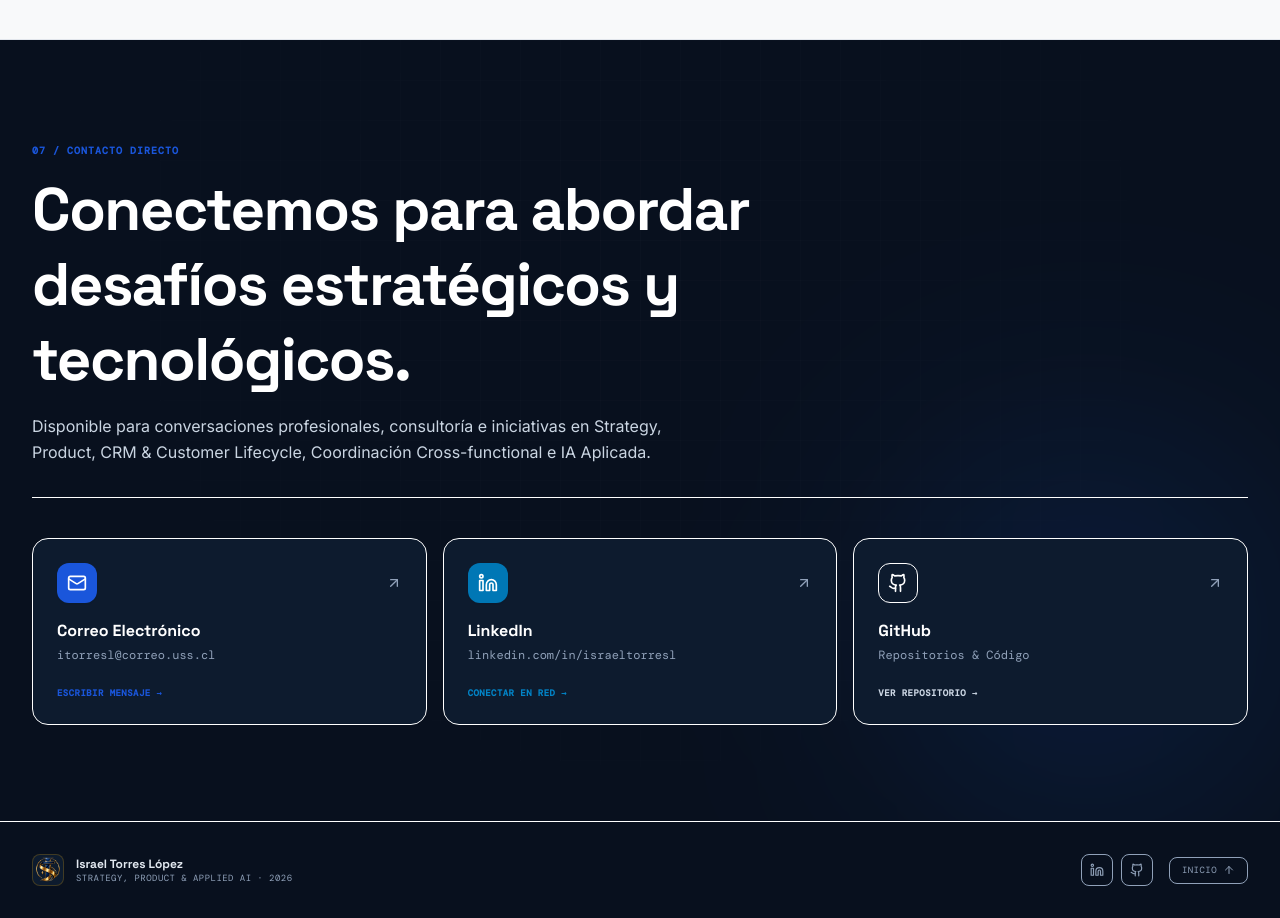
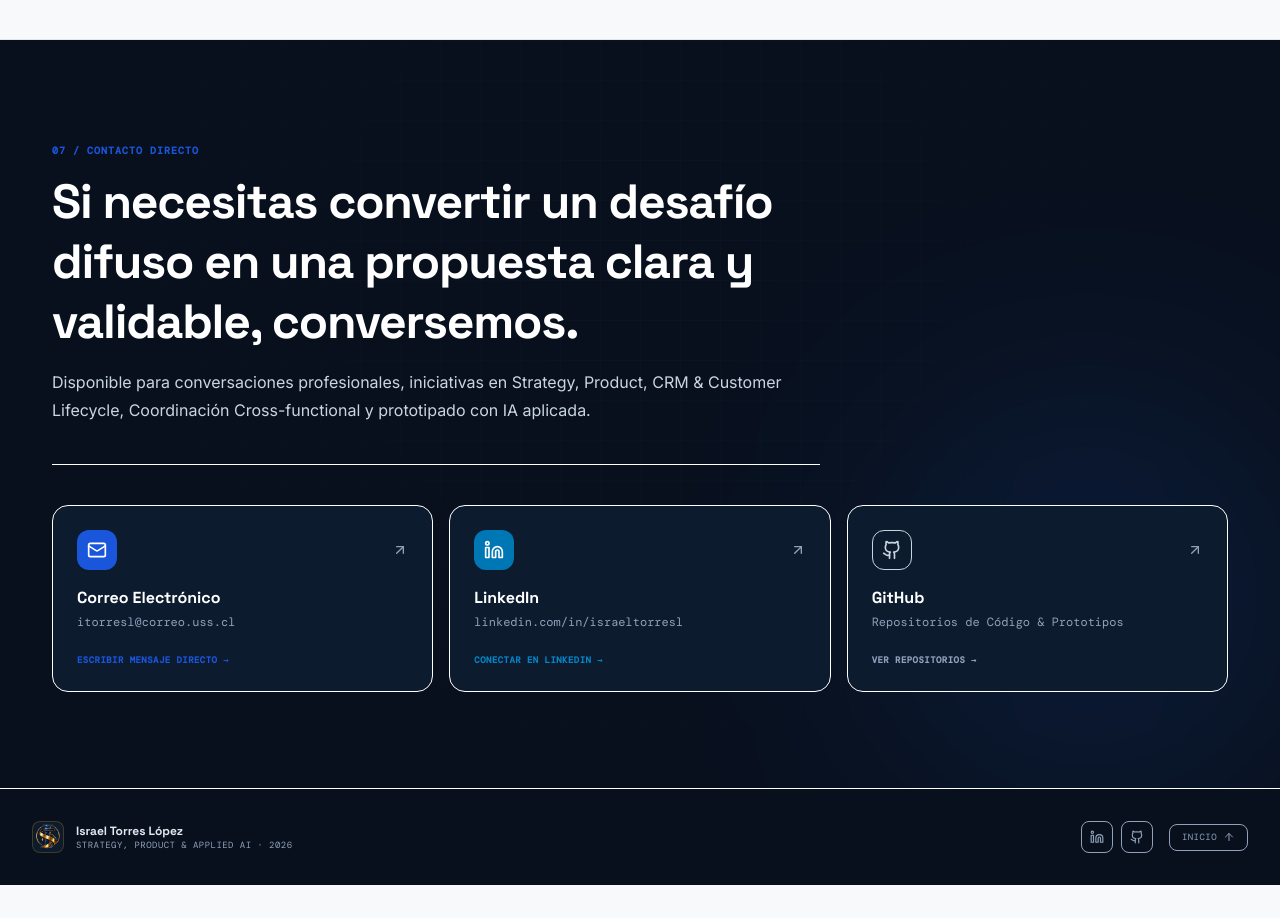
Before and after one commit to IsraelTorresIndustrial/Israel-Torres-Web, a React (Vite) app: page / in a window 1280 px wide. Shown: the part 9280-10198 px from the top of the page. After the commit the page ends 10165 px from the top, so only its background shows below. Built offline with nearby package versions, Linux system fonts and the light colour scheme; a web font is replaced by a local one.

Commit message:
feat(phase-12): complete final integration, responsive audit, and production release V2

```diff
--- a/index.html
+++ b/index.html
@@ -7,9 +7,9 @@
     <meta name="color-scheme" content="light dark" />
     <meta
       name="description"
-      content="Israel Torres — Ingeniero Civil Industrial & Data Consultant. Strategy, Product & Applied AI. Conecto CRM, analítica, coordinación cross-functional y prototipado rápido para validar soluciones antes de escalar."
+      content="Israel Torres — Ingeniero Civil Industrial & Data Consultant en Artefact. Strategy, Product & Applied AI. Conecto estrategia comercial, CRM, inteligencia de mercado e IA aplicada para hacer tangibles las ideas antes de escalar."
     />
-    <meta name="author" content="Israel Torres" />
+    <meta name="author" content="Israel Torres López" />
     <meta name="keywords" content="Strategy, Product Management, Applied AI, Data Consultant, CRM, Customer Lifecycle, Artefact, Rapid Prototyping, Ingeniero Civil Industrial" />
 
     <!-- Open Graph / Facebook / LinkedIn -->
@@ -19,7 +19,7 @@
     <meta property="og:title" content="Israel Torres — Strategy, Product & Applied AI" />
     <meta
       property="og:description"
-      content="Convierto problemas de negocio en estrategias, prototipos y herramientas que se pueden probar."
+      content="Estructuro problemas complejos y los convierto en propuestas que se pueden ver, probar e iterar."
     />
     <meta property="og:url" content="https://israel-torres-web.vercel.app/" />
     <meta property="og:image" content="https://israel-torres-web.vercel.app/logo.png" />
@@ -27,7 +27,7 @@
     <!-- Twitter / X Card -->
     <meta name="twitter:card" content="summary_large_image" />
     <meta name="twitter:title" content="Israel Torres — Strategy, Product & Applied AI" />
-    <meta name="twitter:description" content="Convierto problemas de negocio en estrategias, prototipos y herramientas que se pueden probar." />
+    <meta name="twitter:description" content="Estructuro problemas complejos y los convierto en propuestas que se pueden ver, probar e iterar." />
     <meta name="twitter:image" content="https://israel-torres-web.vercel.app/logo.png" />
 
     <link rel="canonical" href="https://israel-torres-web.vercel.app/" />
--- a/src/components/Contact.tsx
+++ b/src/components/Contact.tsx
@@ -9,23 +9,23 @@ export function Contact() {
       <div className="enterprise-grid absolute inset-0 opacity-45" aria-hidden="true" />
       <div className="glow-spot right-0 bottom-0 h-96 w-96 bg-brand-blue/15" aria-hidden="true" />
 
-      <div className="relative mx-auto max-w-[1280px] px-5 md:px-8">
+      <div className="relative mx-auto max-w-[1240px] px-5 md:px-8">
 
         {/* Section Header */}
-        <div className="border-b border-navy-800 pb-8">
+        <div className="border-b border-navy-800 pb-10 max-w-3xl">
           <span className="font-mono text-[10px] font-bold uppercase tracking-widest text-brand-blue">
             07 / Contacto Directo
           </span>
-          <h2 className="mt-3 font-display text-3xl font-bold tracking-tight text-white md:text-5xl lg:text-6xl max-w-3xl leading-tight">
-            Conectemos para abordar desafíos estratégicos y tecnológicos.
+          <h2 className="mt-3 font-display text-3xl sm:text-4xl md:text-5xl font-bold tracking-tight text-white leading-tight">
+            Si necesitas convertir un desafío difuso en una propuesta clara y validable, conversemos.
           </h2>
-          <p className="mt-4 max-w-2xl text-sm leading-relaxed text-slate-300 md:text-base">
-            Disponible para conversaciones profesionales, consultoría e iniciativas en Strategy, Product, CRM & Customer Lifecycle, Coordinación Cross-functional e IA Aplicada.
+          <p className="mt-4 text-sm leading-relaxed text-slate-300 md:text-base md:leading-7">
+            Disponible para conversaciones profesionales, iniciativas en Strategy, Product, CRM & Customer Lifecycle, Coordinación Cross-functional y prototipado con IA aplicada.
           </p>
         </div>
 
-        {/* Contact Action Cards */}
-        <div className="mt-10 grid gap-4 sm:grid-cols-3">
+        {/* Primary Contact Action Cards */}
+        <div className="mt-10 grid gap-4 sm:grid-cols-2 lg:grid-cols-3">
 
           <a
             href={`mailto:${personalInfo.email}`}
@@ -45,8 +45,8 @@ export function Contact() {
                 {personalInfo.email}
               </p>
             </div>
-            <span className="mt-6 font-mono text-[9px] uppercase tracking-wider text-brand-blue font-semibold">
-              Escribir Mensaje →
+            <span className="mt-6 font-mono text-[9px] uppercase tracking-wider text-brand-blue font-bold">
+              Escribir Mensaje Directo →
             </span>
           </a>
 
@@ -70,8 +70,8 @@ export function Contact() {
                 linkedin.com/in/israeltorresl
               </p>
             </div>
-            <span className="mt-6 font-mono text-[9px] uppercase tracking-wider text-cyan font-semibold">
-              Conectar en Red →
+            <span className="mt-6 font-mono text-[9px] uppercase tracking-wider text-cyan font-bold">
+              Conectar en LinkedIn →
             </span>
           </a>
 
@@ -79,11 +79,11 @@ export function Contact() {
             href={personalInfo.github}
             target="_blank"
             rel="noreferrer"
-            className="group rounded-2xl border border-navy-800 bg-night p-6 transition-all hover:border-brand-blue hover:bg-navy-900 flex flex-col justify-between"
+            className="group rounded-2xl border border-navy-800 bg-night p-6 transition-all hover:border-navy-700 hover:bg-navy-900 flex flex-col justify-between sm:col-span-2 lg:col-span-1"
           >
             <div>
               <div className="flex items-center justify-between">
-                <span className="grid h-10 w-10 place-items-center rounded-xl bg-navy-800 text-white border border-navy-700">
+                <span className="grid h-10 w-10 place-items-center rounded-xl bg-navy-800 text-slate-300 border border-navy-700">
                   <Github className="h-5 w-5" />
                 </span>
                 <ArrowUpRight className="h-4 w-4 text-slate-400 transition-transform group-hover:translate-x-0.5 group-hover:-translate-y-0.5 group-hover:text-white" />
@@ -92,11 +92,11 @@ export function Contact() {
                 GitHub
               </h3>
               <p className="mt-1 font-mono text-xs text-slate-400">
-                Repositorios & Código
+                Repositorios de Código & Prototipos
               </p>
             </div>
-            <span className="mt-6 font-mono text-[9px] uppercase tracking-wider text-slate-300 font-semibold">
-              Ver Repositorio →
+            <span className="mt-6 font-mono text-[9px] uppercase tracking-wider text-slate-400 font-semibold">
+              Ver Repositorios →
             </span>
           </a>
 
```
Also changed, not shown: 3 other files (tests, documents, lock files or other folders).
